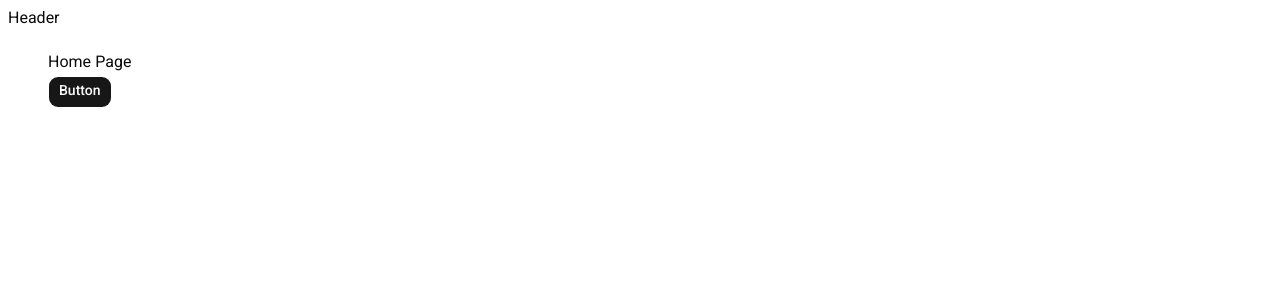
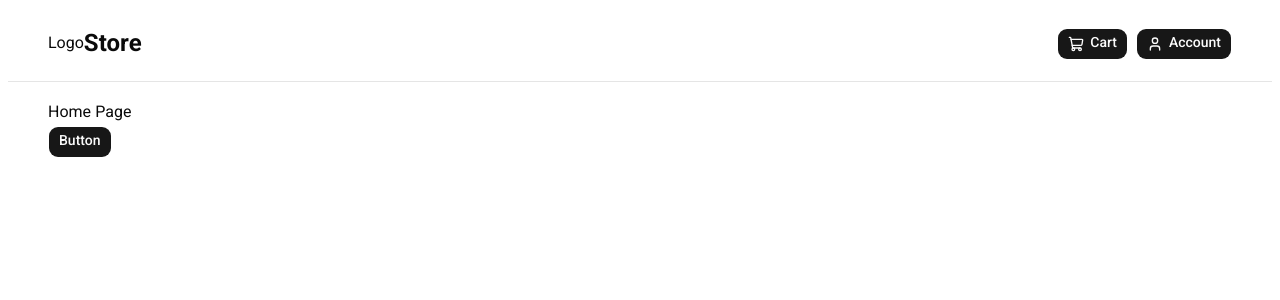
Before and after one commit to behroozebrazi/online-shopping-app, a Next.js app: page / in a window 1280 px wide. Shown: the top 300 px of the page. Built offline with nearby package versions, Linux system fonts and the light colour scheme.

Commit message:
modify header

```diff
--- a/app/(root)/layout.tsx
+++ b/app/(root)/layout.tsx
@@ -1,4 +1,4 @@
-import Header from "@/components/ui/shared/header";
+import Header from "@/components/shared/header";
 
 export default function RootLayout({ children }: LayoutProps<"/">) {
   return (
--- /dev/null
+++ b/components/shared/header/index.tsx
@@ -0,0 +1,31 @@
+import Link from "next/link";
+import { ShoppingCart, UserIcon } from "lucide-react";
+
+import { Button } from "@/components/ui/button";
+
+function Header() {
+  return (
+    <header className="w-full border-b">
+      <div className="flex flex-1 justify-between items-center max-w-7xl w-full py-5 px-10 mx-auto">
+        <div className="flex justify-start items-center">
+          <Link href="/" className="flex justify-start items-center">
+            <span>Logo</span>
+            <span className="block font-bold text-2xl mr-3">Store</span>
+          </Link>
+        </div>
+
+        <div className="space-x-2">
+          <Button render={<Link href="/cart" />}>
+            <ShoppingCart /> Cart
+          </Button>
+
+          <Button render={<Link href="/sign-in" />}>
+            <UserIcon /> Account
+          </Button>
+        </div>
+      </div>
+    </header>
+  );
+}
+
+export default Header;
--- a/components/ui/shared/header/index.tsx
+++ /dev/null
@@ -1,5 +0,0 @@
-function Header() {
-  return <div>Header</div>;
-}
-
-export default Header;
```
